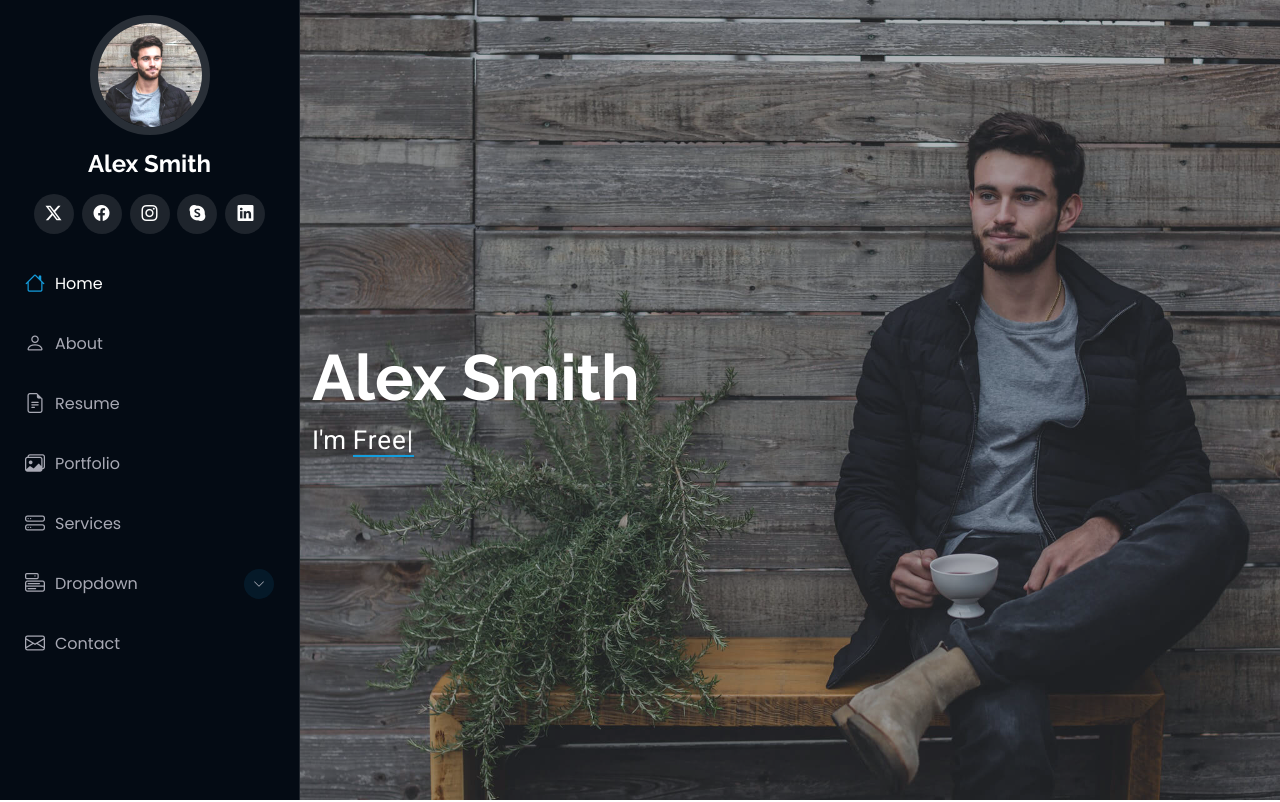
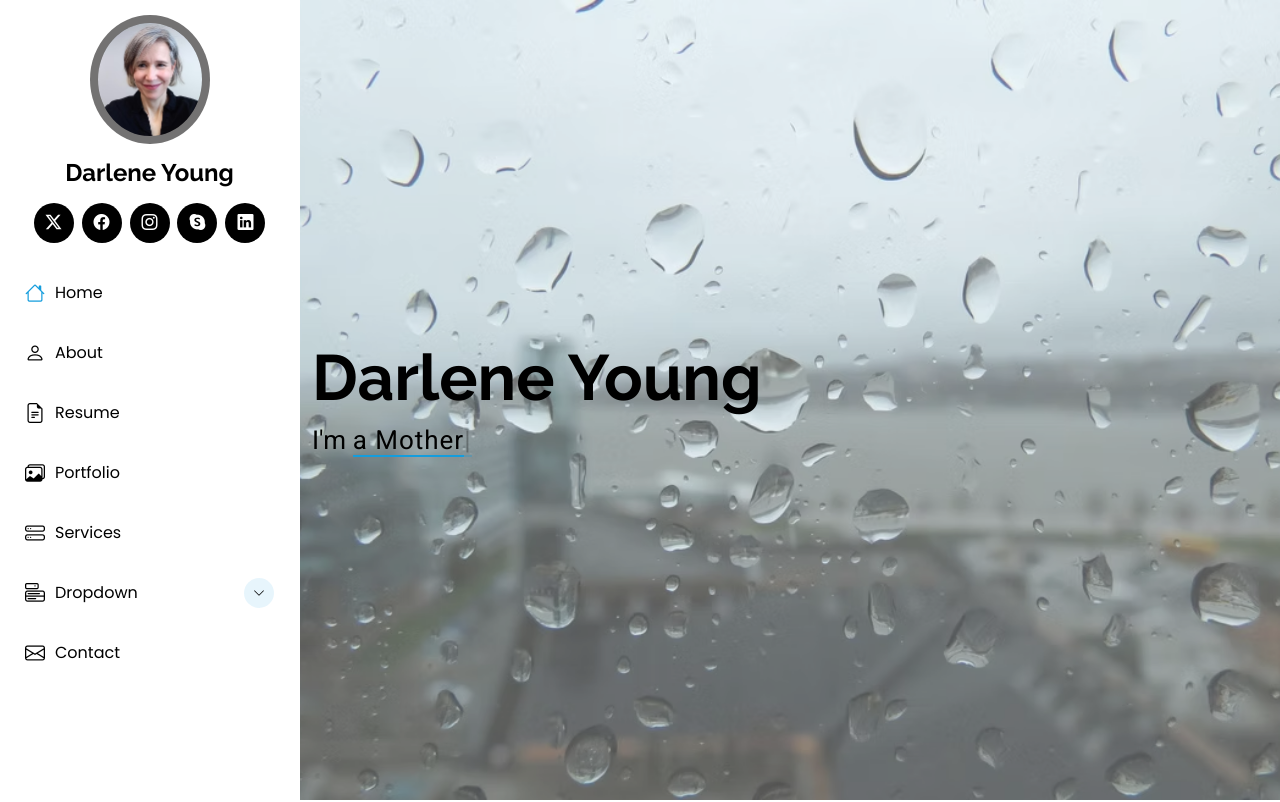
Before and after one commit to peteryoungbyu/Mom-s-Website, a plain HTML site: page index.html in a window 1280 px wide. Shown: the top 802 px of the page. Drawn offline with Linux system fonts and the light colour scheme.

Commit message:
fixed a few things

```diff
--- a/assets/css/main.css
+++ b/assets/css/main.css
@@ -45,7 +45,8 @@
 }
 
 .dark-background {
-  --background-color: #040b14;
+  /* --background-color: #040b14; */
+  --background-color: white;
   --default-color: #ffffff;
   --heading-color: #ffffff;
   --surface-color: #151f2b;
--- a/index.html
+++ b/index.html
@@ -34,6 +34,14 @@
   * Author: BootstrapMade.com
   * License: https://bootstrapmade.com/license/
   ======================================================== -->
+  <style>
+    .blackcolor {
+      color: black !important;
+    }
+    .graybackground {
+      background-color: black !important;
+    }
+  </style>
 </head>
 
 <body class="index-page">
@@ -42,31 +50,31 @@
     <i class="header-toggle d-xl-none bi bi-list"></i>
 
     <div class="profile-img">
-      <img src="assets/img/my-profile-img.jpg" alt="" class="img-fluid rounded-circle">
+      <img src="assets/img/Darlene Young 2021.avif" alt="" class="img-fluid rounded-circle" style="background-color: rgb(90, 89, 89) !important;">
     </div>
 
     <a href="index.html" class="logo d-flex align-items-center justify-content-center">
       <!-- Uncomment the line below if you also wish to use an image logo -->
       <!-- <img src="assets/img/logo.png" alt=""> -->
-      <h1 class="sitename">Alex Smith</h1>
+      <h1 class="sitename blackcolor">Darlene Young</h1>
     </a>
 
     <div class="social-links text-center">
-      <a href="#" class="twitter"><i class="bi bi-twitter-x"></i></a>
-      <a href="#" class="facebook"><i class="bi bi-facebook"></i></a>
-      <a href="#" class="instagram"><i class="bi bi-instagram"></i></a>
-      <a href="#" class="google-plus"><i class="bi bi-skype"></i></a>
-      <a href="#" class="linkedin"><i class="bi bi-linkedin"></i></a>
+      <a href="#" class="twitter graybackground"><i class="bi bi-twitter-x"></i></a>
+      <a href="#" class="facebook graybackground"><i class="bi bi-facebook"></i></a>
+      <a href="#" class="instagram graybackground"><i class="bi bi-instagram"></i></a>
+      <a href="#" class="google-plus graybackground"><i class="bi bi-skype"></i></a>
+      <a href="#" class="linkedin graybackground"><i class="bi bi-linkedin"></i></a>
     </div>
 
     <nav id="navmenu" class="navmenu">
       <ul>
-        <li><a href="#hero" class="active"><i class="bi bi-house navicon"></i>Home</a></li>
-        <li><a href="#about"><i class="bi bi-person navicon"></i> About</a></li>
-        <li><a href="#resume"><i class="bi bi-file-earmark-text navicon"></i> Resume</a></li>
-        <li><a href="#portfolio"><i class="bi bi-images navicon"></i> Portfolio</a></li>
-        <li><a href="#services"><i class="bi bi-hdd-stack navicon"></i> Services</a></li>
-        <li class="dropdown"><a href="#"><i class="bi bi-menu-button navicon"></i> <span>Dropdown</span> <i class="bi bi-chevron-down toggle-dropdown"></i></a>
+        <li><a href="#hero" class="active blackcolor"><i class="bi bi-house navicon"></i>Home</a></li>
+        <li><a href="#about" class="blackcolor"><i class="bi bi-person navicon"></i> About</a></li>
+        <li><a href="#resume" class="blackcolor"><i class="bi bi-file-earmark-text navicon"></i> Resume</a></li>
+        <li><a href="#portfolio" class="blackcolor"><i class="bi bi-images navicon"></i> Portfolio</a></li>
+        <li><a href="#services" class="blackcolor"><i class="bi bi-hdd-stack navicon"></i> Services</a></li>
+        <li class="dropdown"><a href="#" class="blackcolor"><i class="bi bi-menu-button navicon"></i> <span>Dropdown</span> <i class="bi bi-chevron-down toggle-dropdown"></i></a>
           <ul>
             <li><a href="#">Dropdown 1</a></li>
             <li class="dropdown"><a href="#"><span>Deep Dropdown</span> <i class="bi bi-chevron-down toggle-dropdown"></i></a>
@@ -83,7 +91,7 @@
             <li><a href="#">Dropdown 4</a></li>
           </ul>
         </li>
-        <li><a href="#contact"><i class="bi bi-envelope navicon"></i> Contact</a></li>
+        <li><a href="#contact" class="blackcolor"><i class="bi bi-envelope navicon"></i> Contact</a></li>
       </ul>
     </nav>
 
@@ -94,11 +102,11 @@
     <!-- Hero Section -->
     <section id="hero" class="hero section dark-background">
 
-      <img src="assets/img/hero-bg.jpg" alt="" data-aos="fade-in" class="">
+      <img src="assets/img/rain.avif" alt="" data-aos="fade-in" class="">
 
       <div class="container" data-aos="fade-up" data-aos-delay="100">
-        <h2>Alex Smith</h2>
-        <p>I'm <span class="typed" data-typed-items="Designer, Developer, Freelancer, Photographer">Designer</span><span class="typed-cursor typed-cursor--blink" aria-hidden="true"></span><span class="typed-cursor typed-cursor--blink" aria-hidden="true"></span></p>
+        <h2 class="blackcolor">Darlene Young</h2>
+        <p class="blackcolor">I'm <span class="typed" data-typed-items="an Author, a Poet, a Mother">an Author</span><span class="typed-cursor typed-cursor--blink" aria-hidden="true"></span><span class="typed-cursor typed-cursor--blink" aria-hidden="true"></span></p>
       </div>
 
     </section><!-- /Hero Section -->
@@ -116,7 +124,7 @@
 
         <div class="row gy-4 justify-content-center">
           <div class="col-lg-4">
-            <img src="assets/img/my-profile-img.jpg" class="img-fluid" alt="">
+            <img src="assets/img/rain.avif" class="img-fluid" alt="">
           </div>
           <div class="col-lg-8 content">
             <h2>UI/UX Designer &amp; Web Developer.</h2>
```
Also changed, not shown: assets/img/Darlene Young 2021.avif (added), assets/img/rain.avif (added).
